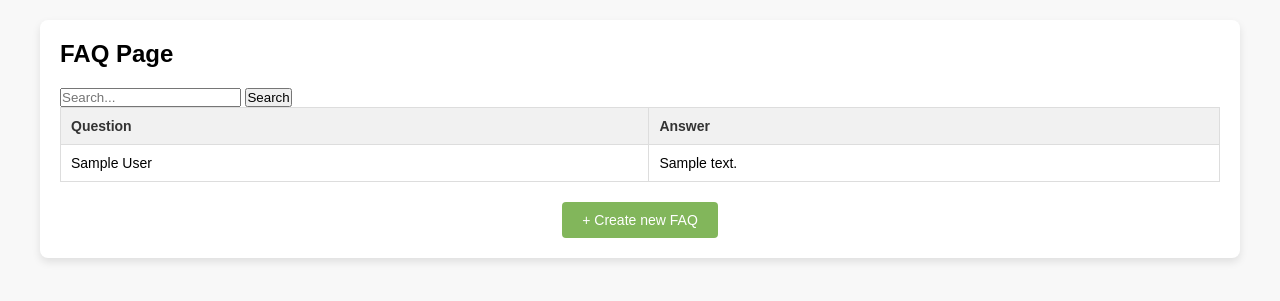
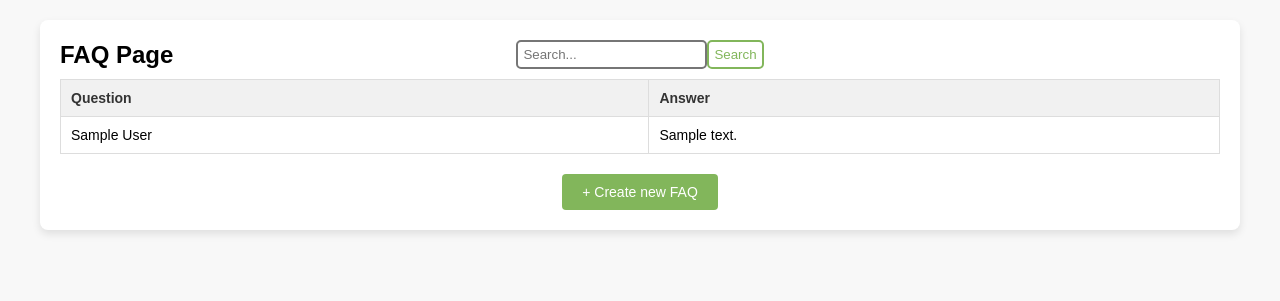
Before and after one commit to usd-cs/COMP-49x-24-25-san-diego-food-bank, a Django app: page /FAQs in a window 1280 px wide. Shown: the part 43-344 px from the top of the page. Run offline with Django 5.2, Linux system fonts and the light colour scheme; tables that the repository leaves empty hold one stand-in row (values such as "Sample post").

Commit message:
Added CSS for search bar

```diff
--- a/sd_food_bank_ai_bot/admin_panel/static/css/faq_page.css
+++ b/sd_food_bank_ai_bot/admin_panel/static/css/faq_page.css
@@ -15,8 +15,10 @@ body {
 }
 
 .faq-container h1 {
+    display: flex;
     font-size: 24px;
-    margin-bottom: 20px;
+    /*margin-bottom: 20px;*/
+    justify-content: left;
 }
 
 .faq-table {
@@ -70,3 +72,31 @@ body {
 .create-btn:hover {
     background-color: #218838;
 }
+
+.title-and-search {
+    display: flex;
+    align-items: center;
+    justify-content: space-between;
+    margin-bottom: 10px;
+}
+
+.search-and-button {
+    display: flex;
+    justify-content: center;
+}
+
+input, button {
+    border-style: solid;
+    border-radius: 5px;
+    padding: 5px;
+}
+
+button {
+    border-color:#82B65B;
+    color: #82B65B;
+    background-color: transparent;
+}
+
+button:hover {
+    background-color: #abe082;
+}
--- a/sd_food_bank_ai_bot/admin_panel/templates/faq_page.html
+++ b/sd_food_bank_ai_bot/admin_panel/templates/faq_page.html
@@ -5,12 +5,16 @@
 <link rel="stylesheet" href="{% static 'css/faq_page.css' %}">
 
 <div class="faq-container">
-    <h1>FAQ Page</h1>
-    <form method="get" action="">
-        <input type="text" name="q" placeholder="Search..." {% if query %} value="{{ query }}" {% endif %}>
-        <button type="submit">Search</button>
-    </form>
+    <div class="title-and-search">
+        <h1>FAQ Page</h1>
+        <form class="search-and-button" method="get" action="">
+            <input type="text" name="q" placeholder="Search..." class="search-bar" {% if query %} value="{{ query }}" {% endif %}>
+            <button type="submit" class="search-button">Search</button>
+        </form>
+        <h1 style="color: white;">FAQ Page</h1>
+    </div>
     <div class="faq-table">
+        {% if faqs %}
         <table>
             <thead>
                 <tr>
@@ -24,11 +28,12 @@
                     <td>{{ faq.question }}</td>
                     <td>{{ faq.answer }}</td>
                 </tr>
-                {% empty %}
-                <h3>No items found</h3>
                 {% endfor %}
             </tbody>
         </table>
+        {% else %}
+        <h3>No matching entries found</h3>
+        {% endif %}
     </div>
     <div class="create-faq">
         <button class="create-btn">+ Create new FAQ</button>
```
